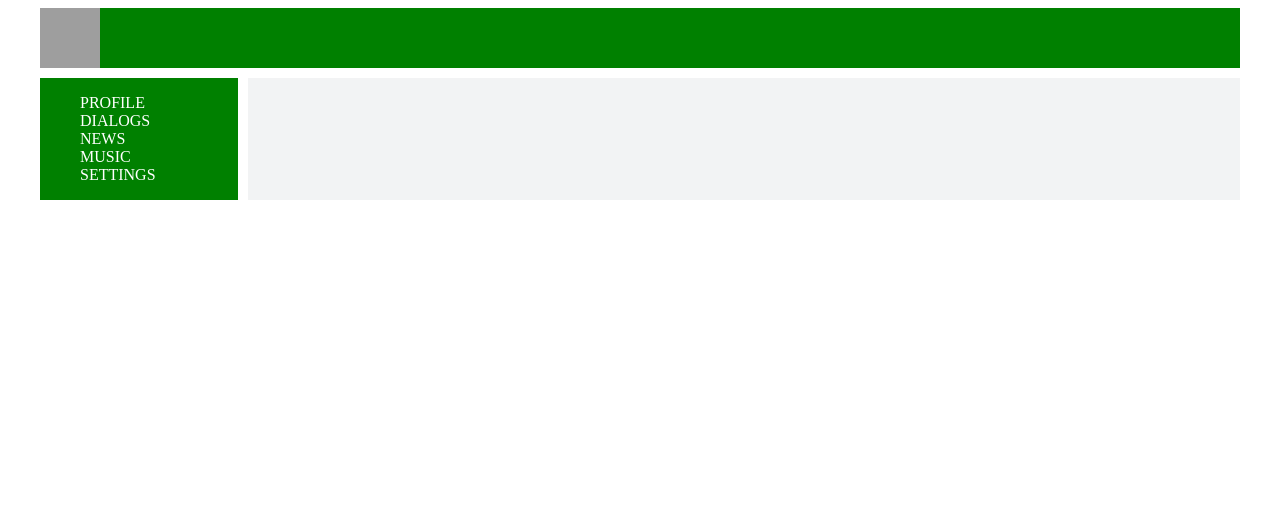
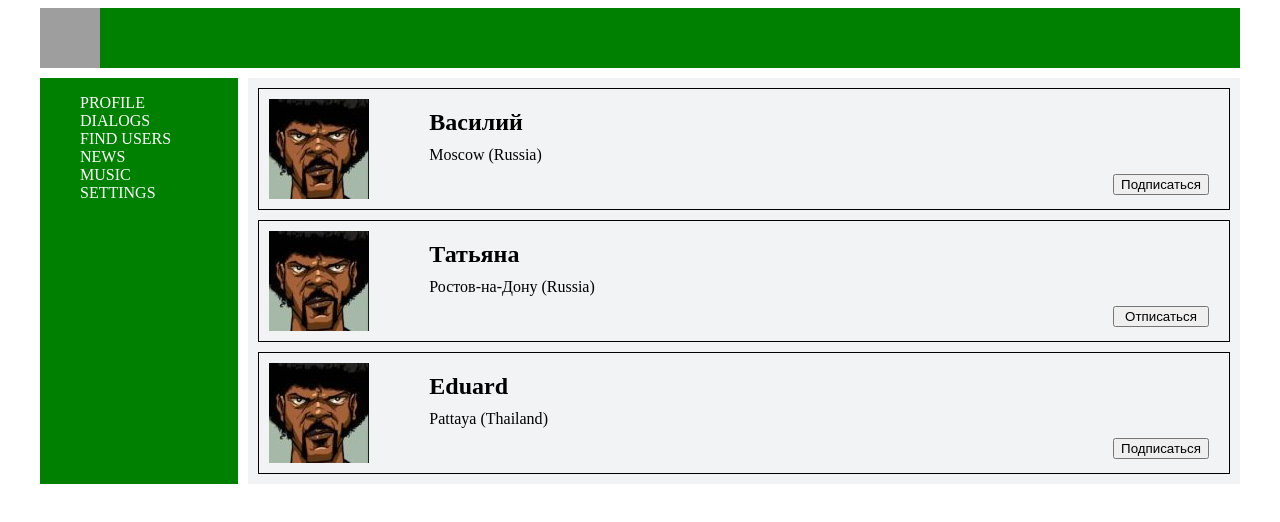
Before and after one commit to demirepo/socnet, a React (Create React App) app: page /users in a window 1280 px wide. Shown: the top 522 px of the page. Built offline with nearby package versions, Linux system fonts and the light colour scheme; grey boxes are pictures that could not be loaded.

Commit message:
Added Find users page

```diff
--- a/src/App.js
+++ b/src/App.js
@@ -9,8 +9,9 @@ import Settings from "./components/Settings/Settings";
 
 import { BrowserRouter, Route } from "react-router-dom";
 import ProfileContainer from "./components/Profile/ProfileContainer";
+import UsersContainer from "./components/Users/UsersContainer";
 
-export default function App(props) {
+export default function App() {
   return (
     <BrowserRouter>
       <div className="wrapper">
@@ -19,6 +20,7 @@ export default function App(props) {
         <div className="wrapper-content">
           <Route path="/profile" render={() => <ProfileContainer />} />
           <Route path="/dialogs" render={() => <DialogsContainer />} />
+          <Route path="/users" render={() => <UsersContainer />} />
           <Route path="/news" component={News} />
           <Route path="/music" component={Music} />
           <Route path="/settings" component={Settings} />
--- a/src/Redux/redux-store.js
+++ b/src/Redux/redux-store.js
@@ -1,10 +1,12 @@
 import { combineReducers, createStore } from "redux";
 import profileReducer from "./profileReducer";
 import dialogReducer from "./dialogReducer";
+import usersReducer from "./usersReducer";
 
 let reducers = combineReducers({
   profilePage: profileReducer,
   messagesPage: dialogReducer,
+  usersPage: usersReducer,
 });
 
 let store = createStore(reducers);
--- /dev/null
+++ b/src/Redux/usersReducer.js
@@ -0,0 +1,71 @@
+const TOGGLE_FOLLOWED = "toggleFollowed";
+const SHOW_MORE = "showMore";
+const SET_USERS = "setUsers";
+
+//===================== INITIAL STATE ============================
+
+const initialState = {
+  users: [
+    {
+      id: 1,
+      name: "Василий",
+      location: { city: "Moscow", country: "Russia" },
+      followed: false,
+      avatar: "/img/ava.jpg ",
+      age: "29",
+      status: "Брат за брата - так за основу взято",
+    },
+    {
+      id: 2,
+      name: "Татьяна",
+      location: { city: "Ростов-на-Дону", country: "Russia" },
+      followed: true,
+      avatar: "/img/ava.jpg ",
+      age: "18",
+      status: "Меня сложно найти, легко потерять и невозможно забыть",
+    },
+    {
+      id: 3,
+      name: "Eduard",
+      location: { city: "Pattaya", country: "Thailand" },
+      followed: false,
+      avatar: "/img/ava.jpg ",
+      age: "36",
+      status: "One thousand",
+    },
+  ],
+};
+//===================== REDUCER ============================
+
+export default function usersReducer(state = initialState, action) {
+  switch (action.type) {
+    case TOGGLE_FOLLOWED:
+      return {
+        ...state,
+        users: state.users.map((user) => {
+          if (user.id === action.userId) {
+            return { ...user, followed: user.followed ? false : true };
+          }
+          return user;
+        }),
+      };
+    case SET_USERS:
+      return { ...state, users: [...state.users, ...action.users] };
+    default:
+      return state;
+  }
+}
+
+//===================== ACTION CREATORS ============================
+
+export function toggleFollowAC(userId) {
+  return { type: TOGGLE_FOLLOWED, userId }; // значение userId присваивается автоматически называемому ключу userId
+}
+
+export function showMoreAC() {
+  return { type: SHOW_MORE };
+}
+
+export function setUsersAC(users) {
+  return { type: SET_USERS, users };
+}
--- a/src/components/Nav/Nav.jsx
+++ b/src/components/Nav/Nav.jsx
@@ -14,6 +14,11 @@ export default function Nav() {
         <li className={s.navbar__item}>
           <NavLink className={s.navbar__link} to="/dialogs">
             Dialogs
+          </NavLink>
+        </li>
+        <li className={s.navbar__item}>
+          <NavLink className={s.navbar__link} to="/users">
+            Find&nbsp;users
           </NavLink>
         </li>
         <li className={s.navbar__item}>
--- /dev/null
+++ b/src/components/Users/Users.jsx
@@ -0,0 +1,30 @@
+import React from "react";
+import s from "./users.module.css";
+
+export default function Users(props) {
+  const toggleFollow = (userId) => {
+    props.toggleFollow(userId);
+  };
+
+  return props.users.map((user) => (
+    <div key={user.id}>
+      <div className={s.usersItem}>
+        <div className={s.avatar}>
+          <img src={user.avatar} alt="avatar" />
+        </div>
+        <div className={s.info}>
+          <p className={s.name}>{user.name}</p>
+          <p className={s.location}>
+            {user.location.city} ({user.location.country})
+          </p>
+          {user.followed ? (
+            <button onClick={() => toggleFollow(user.id)}>Отписаться</button>
+          ) : (
+            <button onClick={() => toggleFollow(user.id)}>Подписаться</button>
+          )}
+          {/* <button>Написать сообщение</button> */}
+        </div>
+      </div>
+    </div>
+  ));
+}
--- /dev/null
+++ b/src/components/Users/UsersContainer.js
@@ -0,0 +1,19 @@
+import { connect } from "react-redux";
+import Users from "./Users";
+import { setUsersAC, toggleFollowAC } from "../../redux/usersReducer";
+
+const mapStateToProps = (state) => {
+  return {
+    users: state.usersPage.users,
+  };
+};
+
+const mapDispatchToProps = (dispatch) => {
+  return {
+    setUsers: () => dispatch(setUsersAC()),
+    toggleFollow: (userId) => dispatch(toggleFollowAC(userId)),
+  };
+};
+
+const UsersContainer = connect(mapStateToProps, mapDispatchToProps)(Users);
+export default UsersContainer;
--- /dev/null
+++ b/src/components/Users/users.module.css
@@ -0,0 +1,38 @@
+/* * {
+  padding: 0;
+  margin: 0;
+} */
+
+.usersItem {
+  position: relative;
+  display: flex;
+  justify-content: space-between;
+  border: 1px solid #000;
+  margin: 10px;
+  padding: 10px;
+}
+
+.avatar {
+  width: 100px;
+  height: 100px;
+}
+
+.info {
+  flex-grow: 1;
+  padding: 0 10px 0 50px;
+}
+.name {
+  font-size: 1.5rem;
+  font-weight: 700;
+  margin: 10px;
+}
+.location {
+  margin: 0;
+  margin: 0 0 0 10px;
+}
+
+button {
+  /* display: inline-block; */
+  margin-top: 0 0 0 0;
+  width: 96px;
+}
--- a/src/index.js
+++ b/src/index.js
@@ -9,15 +9,14 @@ import { Provider } from "react-redux";
 ReactDOM.render(
   <React.StrictMode>
     <Provider store={store}>
-      <App
-        state={store.getState()}
-        dispatch={store.dispatch.bind(store)}
-        store={store}
-      />
+      <App />
     </Provider>
   </React.StrictMode>,
   document.getElementById("root")
 );
+
+window.store = store.getState();
+console.log("STATE", store.getState());
 // }
 
 // renderAll(store.getState());
```
Also changed, not shown: public/img/ava.jpg (added).
